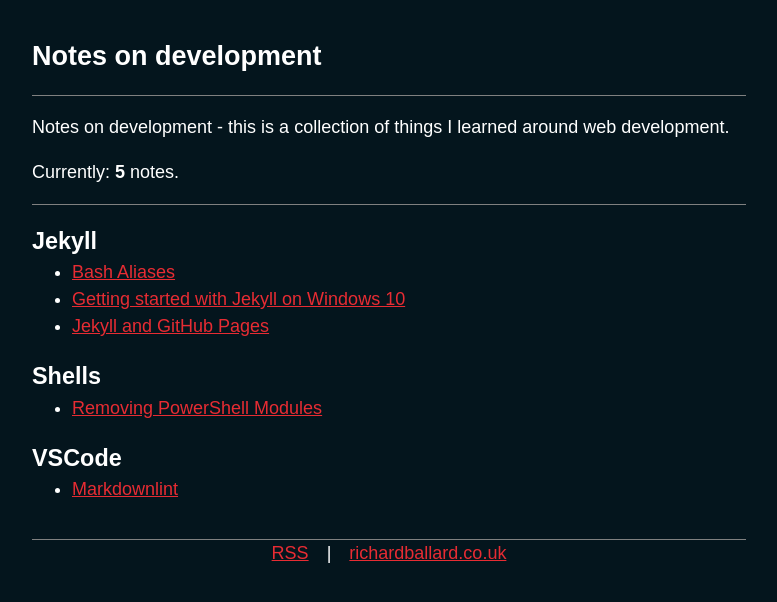
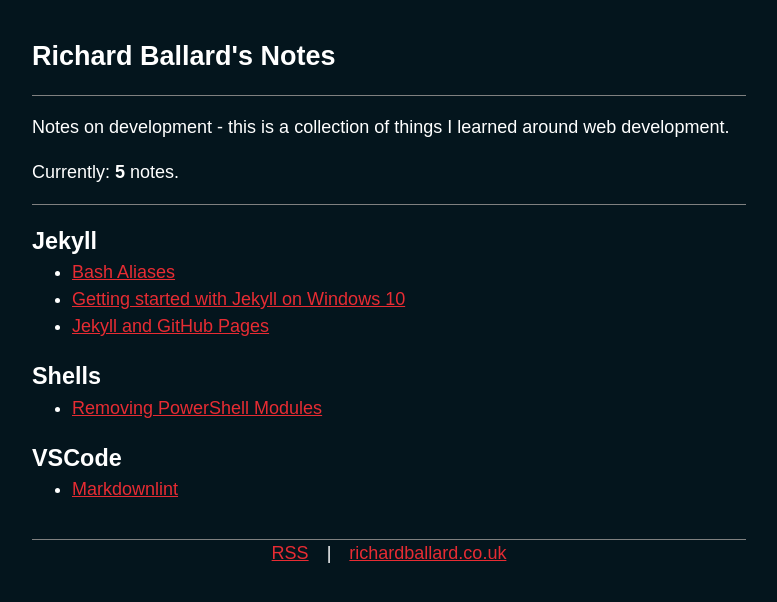
Before and after one commit to richardballard/notes, a Jekyll site: the page built from index.md, in a window 1280 px wide. Shown: the top 602 px of the page, without its empty margins (251-1028 px from the left). Built offline with Jekyll 4.4.1, drawn with Linux system fonts in a browser that asks for light colours; a script that is not in the unit is left out; some of the changed lines change nothing that is shown.

Commit message:
Updated the title and description

```diff
--- a/_config.yml
+++ b/_config.yml
@@ -13,9 +13,9 @@
 # you will see them accessed via {{ site.title }}, {{ site.email }}, and so on.
 # You can create any custom variable you would like, and they will be accessible
 # in the templates via {{ site.myvariable }}.
-title: Notes on development
+title: Richard Ballard's Notes
 description: > # this means to ignore newlines until "twitter_username:"
-  Collection of things I learned around web development.
+  Here are a collections of notes on differing development topics. These are primarily for my own reference purposes.
 baseurl: "/" # the subpath of your site, e.g. /blog
 url: "" # the base hostname & protocol for your site, e.g. http://example.com
 
```
